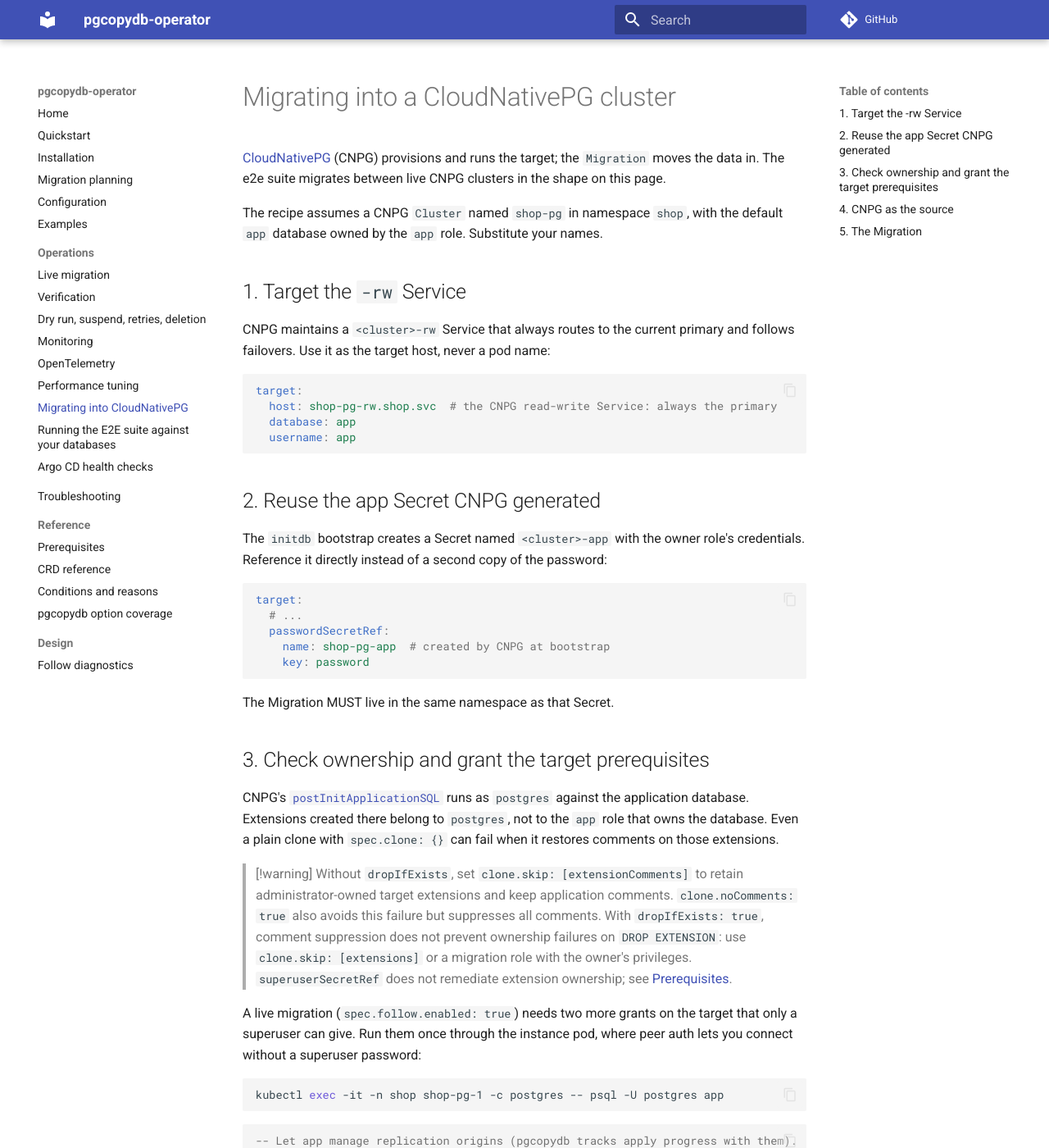
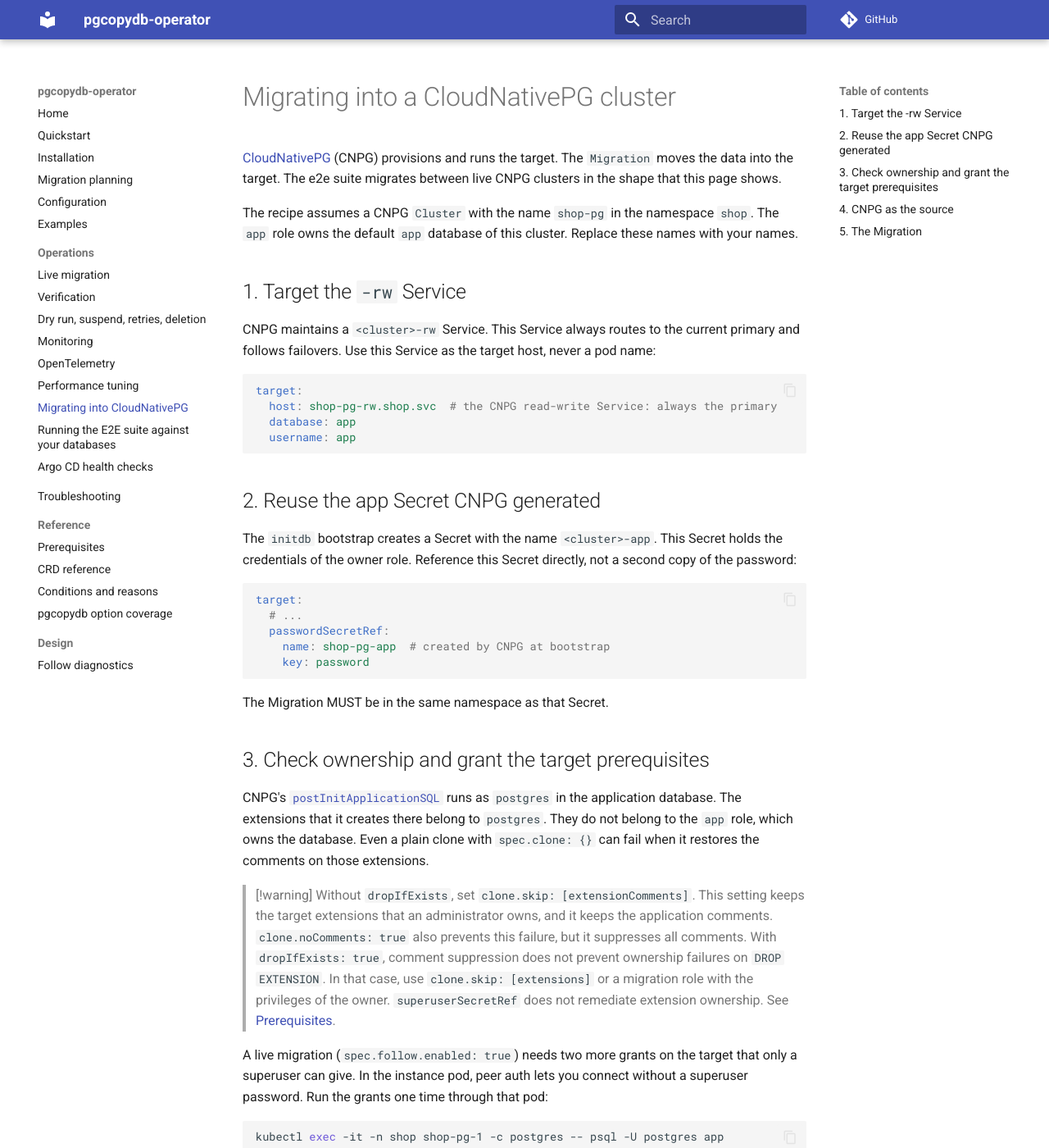
Before and after one commit to ydixken/pgcopydb-operator, an MkDocs documentation site: the page built from docs/operations/cloudnativepg.md, in a window 1280 px wide and 1400 px high. Shown: the whole window at 82% size. Built offline with MkDocs 1.6.1 and Material for MkDocs 9.7.7, drawn with Linux system fonts in a browser that asks for light colours; comment, search, counter and statistics services are not loaded; some of the changed text lies outside the part shown.

Commit message:
docs: rewrite operations/cloudnativepg.md in Simplified Technical English
Prose only: headings, code blocks, inline code and link targets are unchanged, and ste-lint reports 0 hard violations.

````diff
--- a/docs/operations/cloudnativepg.md
+++ b/docs/operations/cloudnativepg.md
@@ -1,15 +1,18 @@
 # Migrating into a CloudNativePG cluster
 
-[CloudNativePG](https://cloudnative-pg.io/) (CNPG) provisions and runs the target; the `Migration` moves the data in.
-The e2e suite migrates between live CNPG clusters in the shape on this page.
+[CloudNativePG](https://cloudnative-pg.io/) (CNPG) provisions and runs the target.
+The `Migration` moves the data into the target.
+The e2e suite migrates between live CNPG clusters in the shape that this page shows.
 
-The recipe assumes a CNPG `Cluster` named `shop-pg` in namespace `shop`, with the default `app` database owned by the `app` role.
-Substitute your names.
+The recipe assumes a CNPG `Cluster` with the name `shop-pg` in the namespace `shop`.
+The `app` role owns the default `app` database of this cluster.
+Replace these names with your names.
 
 ## 1. Target the `-rw` Service
 
-CNPG maintains a `<cluster>-rw` Service that always routes to the current primary and follows failovers.
-Use it as the target host, never a pod name:
+CNPG maintains a `<cluster>-rw` Service.
+This Service always routes to the current primary and follows failovers.
+Use this Service as the target host, never a pod name:
 
 ```yaml
 target:
@@ -20,8 +23,9 @@ target:
 
 ## 2. Reuse the app Secret CNPG generated
 
-The `initdb` bootstrap creates a Secret named `<cluster>-app` with the owner role's credentials.
-Reference it directly instead of a second copy of the password:
+The `initdb` bootstrap creates a Secret with the name `<cluster>-app`.
+This Secret holds the credentials of the owner role.
+Reference this Secret directly, not a second copy of the password:
 
 ```yaml
 target:
@@ -31,22 +35,27 @@ target:
     key: password
 ```
 
-The Migration MUST live in the same namespace as that Secret.
+The Migration MUST be in the same namespace as that Secret.
 
 ## 3. Check ownership and grant the target prerequisites
 
-CNPG's [`postInitApplicationSQL`](https://cloudnative-pg.io/docs/1.30/bootstrap#executing-queries-after-initialization) runs as `postgres` against the application database.
-Extensions created there belong to `postgres`, not to the `app` role that owns the database.
-Even a plain clone with `spec.clone: {}` can fail when it restores comments on those extensions.
+CNPG's [`postInitApplicationSQL`](https://cloudnative-pg.io/docs/1.30/bootstrap#executing-queries-after-initialization) runs as `postgres` in the application database.
+The extensions that it creates there belong to `postgres`.
+They do not belong to the `app` role, which owns the database.
+Even a plain clone with `spec.clone: {}` can fail when it restores the comments on those extensions.
 
 > [!warning]
-> Without `dropIfExists`, set `clone.skip: [extensionComments]` to retain administrator-owned target extensions and keep application comments.
-> `clone.noComments: true` also avoids this failure but suppresses all comments.
-> With `dropIfExists: true`, comment suppression does not prevent ownership failures on `DROP EXTENSION`: use `clone.skip: [extensions]` or a migration role with the owner's privileges.
-> `superuserSecretRef` does not remediate extension ownership; see [Prerequisites](../reference/prerequisites.md#base-clone-every-migration).
+> Without `dropIfExists`, set `clone.skip: [extensionComments]`.
+> This setting keeps the target extensions that an administrator owns, and it keeps the application comments.
+> `clone.noComments: true` also prevents this failure, but it suppresses all comments.
+> With `dropIfExists: true`, comment suppression does not prevent ownership failures on `DROP EXTENSION`.
+> In that case, use `clone.skip: [extensions]` or a migration role with the privileges of the owner.
+> `superuserSecretRef` does not remediate extension ownership.
+> See [Prerequisites](../reference/prerequisites.md#base-clone-every-migration).
 
 A live migration (`spec.follow.enabled: true`) needs two more grants on the target that only a superuser can give.
-Run them once through the instance pod, where peer auth lets you connect without a superuser password:
+In the instance pod, peer auth lets you connect without a superuser password.
+Run the grants one time through that pod:
 
 ```sh
 kubectl exec -it -n shop shop-pg-1 -c postgres -- psql -U postgres app
@@ -70,8 +79,9 @@ END $$;
 GRANT SET ON PARAMETER session_replication_role TO app;
 ```
 
-The second grant is the dangerous one to skip: pgcopydb 0.18 reports success while applying nothing.
-The [preflight](live-migration.md#preflight) probes both before any data moves.
+The second grant is the dangerous one to skip.
+Without it, pgcopydb 0.18 reports success but applies nothing.
+The [preflight](live-migration.md#preflight) probes both grants before any data moves.
 
 To skip the manual step, set `spec.target.superuserSecretRef` to a Secret with superuser credentials.
 CNPG creates `<cluster>-superuser` when `enableSuperuserAccess` is on.
@@ -95,14 +105,16 @@ spec:
       wal_sender_timeout: 60s  # CNPG defaults to 5s, too short for pgcopydb's receive
 ```
 
-- `managed.roles`: CNPG does not manage its bootstrap owner role by default, so the role needs this entry.
-  Otherwise, run `ALTER ROLE app REPLICATION` once by hand.
-- `wal_sender_timeout`: raise CNPG's 5s default to the PostgreSQL default of 60s or more for the migration window.
-  The [source instance prerequisites](../reference/prerequisites.md#live-migration-specfollowenabled-true) explain why 5s is too short, and how a source URI can raise it for the migration's connections only.
+- `managed.roles`: by default, CNPG does not manage its bootstrap owner role, so the role needs this entry.
+  Without this entry, run `ALTER ROLE app REPLICATION` one time by hand.
+- `wal_sender_timeout`: for the migration window, raise the CNPG default of 5s to the PostgreSQL default of 60s or more.
+  The [source instance prerequisites](../reference/prerequisites.md#live-migration-specfollowenabled-true) explain why 5s is too short.
+  They also explain how a source URI can raise the value for the connections of the migration only.
 
 > [!warning]
-> A CNPG source left at 5s can stall a live migration's follow stream.
-> Preflight does not block on it: it passes and emits a `PreflightWarning` event that names the value.
+> When a CNPG source stays at 5s, the follow stream of a live migration can stall.
+> The preflight does not block on this value.
+> It passes and emits a `PreflightWarning` event that names the value.
 
 ## 5. The Migration
 
@@ -130,8 +142,9 @@ spec:
     mode: Manual  # stop writes to the source, then set approved: true
 ```
 
-From here the [live-migration runbook](live-migration.md) applies unchanged.
-After `CutoverCompleted` is True, point the application at `shop-pg-rw.shop.svc`.
+From this point, the [live-migration runbook](live-migration.md) applies without change.
+After `CutoverCompleted` is True, connect the application to `shop-pg-rw.shop.svc`.
 
-CNPG's own `initdb.import` also moves data into a new cluster, and is simpler for a small, offline CNPG-to-CNPG copy.
-Use this operator when the source is elsewhere, the database needs parallel copy, or the application cannot stop.
+CNPG has its own `initdb.import`, which also moves data into a new cluster.
+For a small, offline copy from CNPG to CNPG, `initdb.import` is simpler.
+Use this operator when the source is elsewhere, when the database needs a parallel copy, or when the application cannot stop.
````
Also changed, not shown: other parts of docs/operations/cloudnativepg.md (+1 -1 lines).
